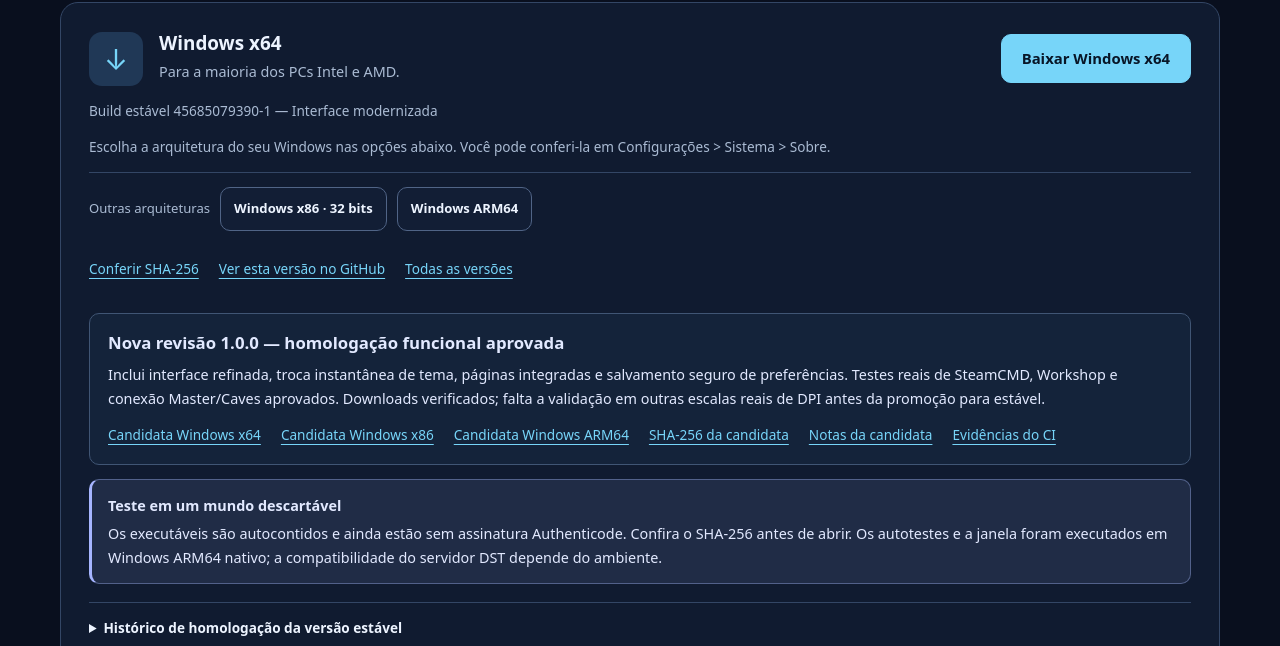
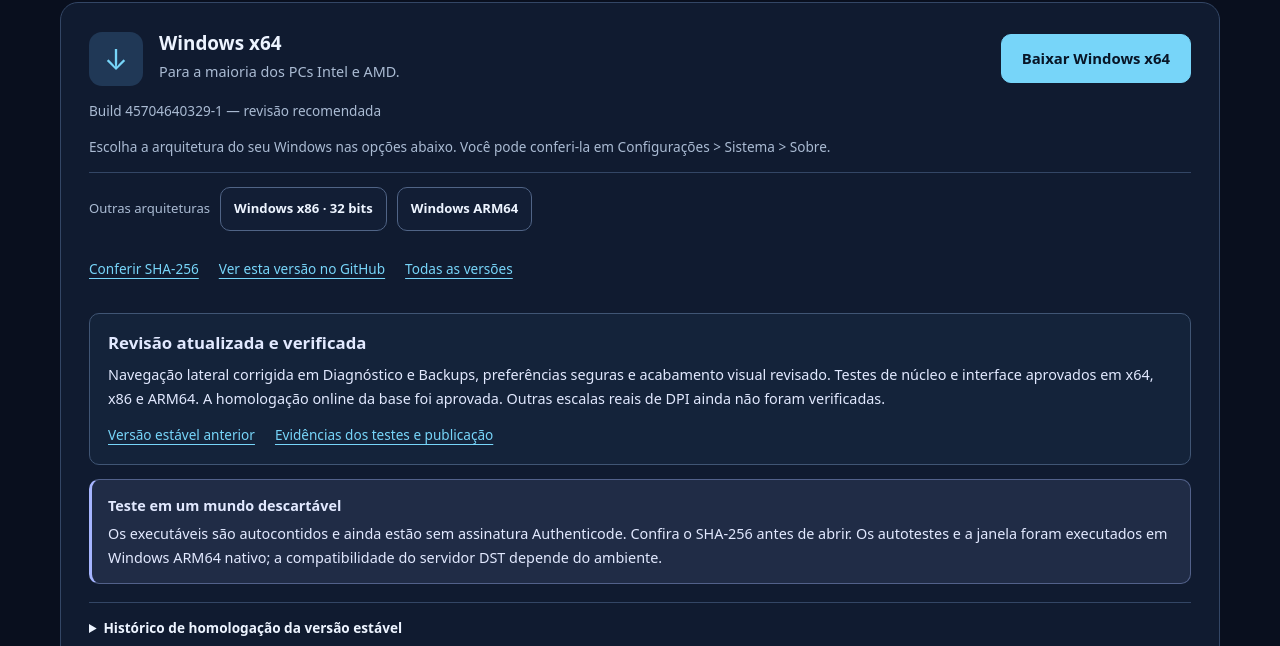
Before and after one commit to efac000/software-dedicado-, a plain HTML site: page docs/index.html in a window 1280 px wide. Shown: the part 759-1405 px from the top of the page. Drawn offline with Linux system fonts and the light colour scheme.

Commit message:
Atualizar download principal para build 45704640329 verificada

```diff
--- a/docs/index.html
+++ b/docs/index.html
@@ -13,30 +13,26 @@
     <div class="download-main">
       <span class="download-icon" aria-hidden="true">↓</span>
       <div><h3>Windows x64</h3><p>Para a maioria dos PCs Intel e AMD.</p></div>
-      <a id="download" class="button" href="https://github.com/efac000/software-dedicado-/releases/download/1.0.0-build-45685079390-1/Gerenciador-de-Dedicado.exe">Baixar Windows x64</a>
+      <a id="download" class="button" href="https://github.com/efac000/software-dedicado-/releases/download/1.0.0-build-45704640329-1/Gerenciador-de-Dedicado.exe">Baixar Windows x64</a>
     </div>
-    <p class="muted">Build estável 45685079390-1 — Interface modernizada</p>
+    <p class="muted">Build 45704640329-1 — revisão recomendada</p>
     <p id="architecture-hint" class="muted" aria-live="polite">Escolha a arquitetura do seu Windows nas opções abaixo. Você pode conferi-la em Configurações &gt; Sistema &gt; Sobre.</p>
     <div class="alternatives">
       <span>Outras arquiteturas</span>
-      <a class="secondary" href="https://github.com/efac000/software-dedicado-/releases/download/1.0.0-build-45685079390-1/Gerenciador-de-Dedicado-x86.exe">Windows x86 · 32 bits</a>
-      <a class="secondary" href="https://github.com/efac000/software-dedicado-/releases/download/1.0.0-build-45685079390-1/Gerenciador-de-Dedicado-arm64.exe">Windows ARM64</a>
+      <a class="secondary" href="https://github.com/efac000/software-dedicado-/releases/download/1.0.0-build-45704640329-1/Gerenciador-de-Dedicado-x86.exe">Windows x86 · 32 bits</a>
+      <a class="secondary" href="https://github.com/efac000/software-dedicado-/releases/download/1.0.0-build-45704640329-1/Gerenciador-de-Dedicado-arm64.exe">Windows ARM64</a>
     </div>
     <div class="download-links">
-      <a href="https://github.com/efac000/software-dedicado-/releases/download/1.0.0-build-45685079390-1/SHA256.txt">Conferir SHA-256</a>
-      <a href="https://github.com/efac000/software-dedicado-/releases/tag/1.0.0-build-45685079390-1">Ver esta versão no GitHub</a>
+      <a href="https://github.com/efac000/software-dedicado-/releases/download/1.0.0-build-45704640329-1/SHA256.txt">Conferir SHA-256</a>
+      <a href="https://github.com/efac000/software-dedicado-/releases/tag/1.0.0-build-45704640329-1">Ver esta versão no GitHub</a>
       <a href="https://github.com/efac000/software-dedicado-/releases">Todas as versões</a>
     </div>
     <div class="notice candidate-download">
-      <h3>Nova revisão 1.0.0 — homologação funcional aprovada</h3>
-      <p>Inclui interface refinada, troca instantânea de tema, páginas integradas e salvamento seguro de preferências. Testes reais de SteamCMD, Workshop e conexão Master/Caves aprovados. Downloads verificados; falta a validação em outras escalas reais de DPI antes da promoção para estável.</p>
+      <h3>Revisão atualizada e verificada</h3>
+      <p>Navegação lateral corrigida em Diagnóstico e Backups, preferências seguras e acabamento visual revisado. Testes de núcleo e interface aprovados em x64, x86 e ARM64. A homologação online da base foi aprovada. Outras escalas reais de DPI ainda não foram verificadas.</p>
       <div class="download-links">
-        <a href="https://github.com/efac000/software-dedicado-/releases/download/1.0.0-build-45700323953-1/Gerenciador-de-Dedicado.exe">Candidata Windows x64</a>
-        <a href="https://github.com/efac000/software-dedicado-/releases/download/1.0.0-build-45700323953-1/Gerenciador-de-Dedicado-x86.exe">Candidata Windows x86</a>
-        <a href="https://github.com/efac000/software-dedicado-/releases/download/1.0.0-build-45700323953-1/Gerenciador-de-Dedicado-arm64.exe">Candidata Windows ARM64</a>
-        <a href="https://github.com/efac000/software-dedicado-/releases/download/1.0.0-build-45700323953-1/SHA256.txt">SHA-256 da candidata</a>
-        <a href="https://github.com/efac000/software-dedicado-/releases/tag/1.0.0-build-45700323953-1">Notas da candidata</a>
-        <a href="https://github.com/efac000/software-dedicado-/actions/runs/45700323953">Evidências do CI</a>
+        <a href="https://github.com/efac000/software-dedicado-/releases/tag/1.0.0-build-45685079390-1">Versão estável anterior</a>
+        <a href="https://github.com/efac000/software-dedicado-/actions/runs/45704640329">Evidências dos testes e publicação</a>
       </div>
     </div>
 
```
Also changed, not shown: 1 other file.
